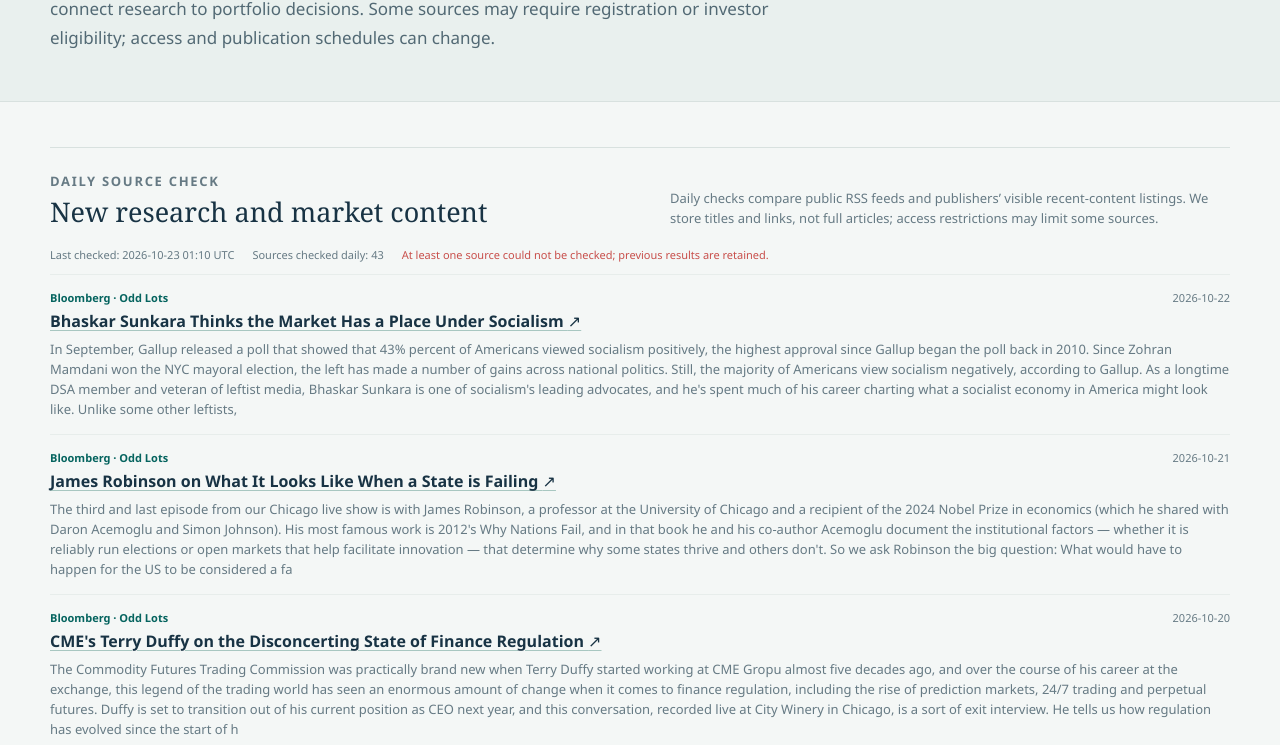
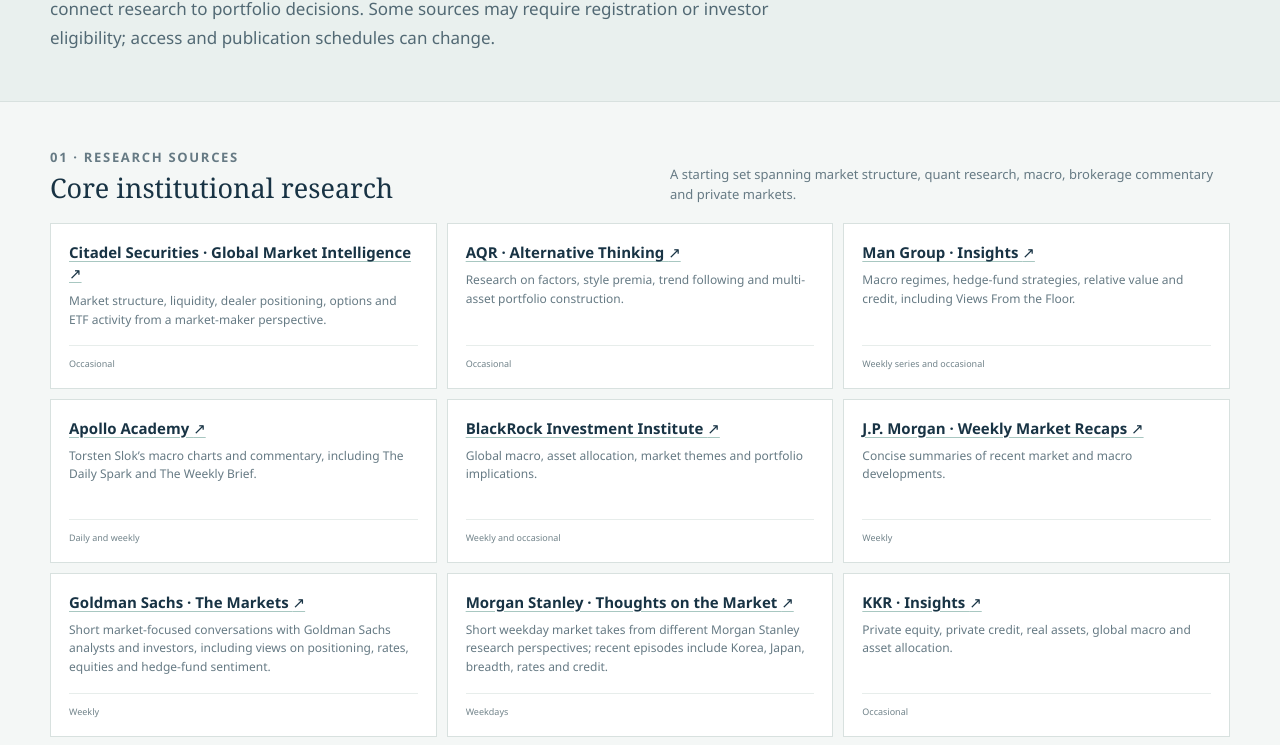
Before and after one commit to data-roh/asia-stock-market-research, a SvelteKit app: page /institutional-research in a window 1280 px wide. Shown: the part 272-1017 px from the top of the page. Built offline with nearby package versions, Linux system fonts and the light colour scheme.

Commit message:
Clarify radar star growth and simplify research library

```diff
--- a/src/lib/content/site-copy.ts
+++ b/src/lib/content/site-copy.ts
@@ -60,16 +60,6 @@
 			title: 'Institutional Research Library',
 			description: 'A curated reading desk for how investment institutions interpret markets, choose data and connect research to portfolio decisions. Some sources may require registration or investor eligibility; access and publication schedules can change.',
 			groupsEyebrow: 'Research sources',
-			updatesEyebrow: 'Daily source check',
-			updatesTitle: 'New research and market content',
-			updatesNote: 'Daily checks compare public RSS feeds and publishers’ visible recent-content listings. We store titles and links, not full articles; access restrictions may limit some sources.',
-			lastCheckedLabel: 'Last checked',
-			notCheckedYet: 'Not checked yet',
-			monitoredSources: 'Sources checked daily',
-			noNewUpdates: 'No new items have been found since monitoring began.',
-			unknownDate: 'Date unavailable',
-			firstSeenLabel: 'First seen',
-			feedWarning: 'At least one source could not be checked; previous results are retained.',
 			routineEyebrow: 'A manageable cadence',
 			routineTitle: 'Weekly reading routine',
 			routineNote: 'Use these as days to check for new material, not as promised publication dates.',
@@ -149,16 +139,6 @@
 			title: '기관 리서치 라이브러리',
 			description: '투자기관이 시장을 해석하고, 데이터를 선택하며, 리서치를 포트폴리오 결정과 연결하는 방식을 살펴보는 자료 모음입니다. 일부 자료는 가입이나 투자자 자격 확인이 필요할 수 있으며, 접근 조건과 발행 주기는 바뀔 수 있습니다.',
 			groupsEyebrow: '리서치 소스',
-			updatesEyebrow: '매일 새 자료 확인',
-			updatesTitle: '새 리서치 및 시장 콘텐츠',
-			updatesNote: '매일 공개 RSS 피드와 각 기관의 최신 자료 목록을 확인합니다. 원문 전체가 아닌 제목과 링크만 저장하며, 접근 제한에 따라 일부 출처는 확인되지 않을 수 있습니다.',
-			lastCheckedLabel: '마지막 확인',
-			notCheckedYet: '아직 확인 전',
-			monitoredSources: '매일 확인하는 출처',
-			noNewUpdates: '추적을 시작한 뒤 새 항목이 아직 발견되지 않았습니다.',
-			unknownDate: '날짜 정보 없음',
-			firstSeenLabel: '최초 확인',
-			feedWarning: '일부 출처를 확인하지 못했습니다. 기존 목록은 유지됩니다.',
 			routineEyebrow: '지속 가능한 읽기 루틴',
 			routineTitle: '주간 읽기 루틴',
 			routineNote: '아래 요일은 새 자료를 확인할 추천 시점이며, 발행일을 보장하지 않습니다.',
--- a/src/routes/+layout.svelte
+++ b/src/routes/+layout.svelte
@@ -9,11 +9,11 @@
 	let { children }: LayoutProps = $props();
 	const copy = $derived(siteCopy[$locale]);
 	const navigation = [
-		{ key: 'about', label: 'about', href: 'about/' },
+		{ key: 'radar', label: 'radar', href: 'research-radar/' },
+		{ key: 'library', label: 'library', href: 'institutional-research/' },
 		{ key: 'knowledge', label: 'knowledge', anchor: 'market-knowledge' },
 		{ key: 'quant', label: 'quant', href: 'quant/' },
-		{ key: 'library', label: 'library', href: 'institutional-research/' },
-		{ key: 'radar', label: 'radar', href: 'research-radar/' },
+		{ key: 'about', label: 'about', href: 'about/' },
 		{ key: 'weekly', label: 'weekly', external: 'https://www.linkedin.com/build-relation/newsletter-follow?entityUrn=7490416413996900352' }
 	] as const;
 
--- a/src/routes/app.css
+++ b/src/routes/app.css
@@ -120,18 +120,6 @@
 .topic-card h2 { margin-bottom: 8px; font-family: inherit; font-size: 16px; font-weight: 700; line-height: 1.35; }
 .topic-card p { margin: 0; color: var(--muted); font-size: 13px; line-height: 1.55; }
 .resource-group + .resource-group { margin-top: 42px; }
-.updates-group { padding-block: 23px; border-top: 1px solid var(--line); border-bottom: 1px solid var(--line); }
-.updates-status { display: flex; flex-wrap: wrap; gap: 8px 18px; margin: 0 0 12px; color: var(--muted); font-size: 11px; }
-.updates-warning { color: var(--red); }
-.updates-list { border-top: 1px solid #e7edeb; }
-.update-entry { padding: 15px 0; border-bottom: 1px solid #e7edeb; }
-.update-entry:last-child { border-bottom: 0; }
-.update-entry-meta { display: flex; flex-wrap: wrap; justify-content: space-between; gap: 6px 16px; margin-bottom: 5px; color: var(--teal-dark); font-size: 11px; font-weight: 700; }
-.update-entry-meta time { color: var(--muted); font-weight: 400; }
-.update-entry h3 { margin: 0 0 6px; font-family: inherit; font-size: 16px; font-weight: 700; line-height: 1.4; }
-.update-entry h3 a { color: var(--ink); text-decoration-color: #a8c7c1; text-underline-offset: 3px; }
-.update-entry h3 a:hover { color: var(--teal-dark); }
-.update-entry > p, .updates-empty { margin: 0; color: var(--muted); font-size: 13px; line-height: 1.55; }
 .resource-group-heading { display: flex; align-items: end; justify-content: space-between; gap: 24px; margin-bottom: 17px; }
 .resource-group-heading h2 { margin-bottom: 0; font-size: 27px; }
 .resource-group-heading p { max-width: 560px; margin-bottom: 2px; color: var(--muted); font-size: 13px; line-height: 1.55; }
--- a/src/routes/institutional-research/+page.svelte
+++ b/src/routes/institutional-research/+page.svelte
@@ -2,8 +2,6 @@
 	import { resolve } from '$app/paths';
 	import { locale } from '#lib/locale.js';
 	import { siteCopy } from '#lib/content/site-copy.js';
-	import researchFeedConfig from '#lib/content/research-feeds.json';
-	import researchUpdateReport from '#lib/content/research-updates.json';
 	import { researchGroupsKo, researchSourceCopyKo, weeklyRoutineKo } from '#lib/content/institutional-research-ko.js';
 	import {
 		researchSources,
@@ -12,25 +10,7 @@
 	} from '#lib/content/institutional-research.js';
 	import type { ResearchSource } from '#lib/content/institutional-research.js';
 
-	interface ResearchUpdate {
-		key: string;
-		sourceId: string;
-		title: string;
-		url: string;
-		publishedAt: string | null;
-		detectedAt: string | null;
-		summary: string;
-	}
-
-	interface ResearchUpdateReport {
-		lastCheckedAt: string | null;
-		sourceChecks: { sourceId: string; method?: string; ok: boolean; error: string | null }[];
-		items: ResearchUpdate[];
-	}
-
-	const updateReport = researchUpdateReport as ResearchUpdateReport;
 	const sourcesById = new Map(researchSources.map((source) => [source.id, source]));
-	const monitoredSourceCount = researchFeedConfig.feeds.length + researchFeedConfig.pages.length;
 	const findSource = (id: string): ResearchSource => {
 		const source = sourcesById.get(id);
 		if (!source) throw new Error(`Unknown research source: ${id}`);
@@ -58,40 +38,6 @@
 	</section>
 
 	<div class="page-body shell">
-		<section class="resource-group updates-group" aria-labelledby="updates-title">
-			<div class="resource-group-heading">
-				<div>
-					<p class="eyebrow">{copy.updatesEyebrow}</p>
-					<h2 id="updates-title">{copy.updatesTitle}</h2>
-				</div>
-				<p>{copy.updatesNote}</p>
-			</div>
-			<div class="updates-status">
-				<span>{copy.lastCheckedLabel}: {updateReport.lastCheckedAt?.slice(0, 16).replace('T', ' ') ?? copy.notCheckedYet} UTC</span>
-				<span>{copy.monitoredSources}: {monitoredSourceCount}</span>
-				{#if updateReport.sourceChecks.some((check) => !check.ok)}
-					<span class="updates-warning">{copy.feedWarning}</span>
-				{/if}
-			</div>
-			{#if updateReport.items.length > 0}
-				<div class="updates-list">
-					{#each updateReport.items as item (item.key)}
-						{@const source = findSource(item.sourceId)}
-						<article class="update-entry">
-							<div class="update-entry-meta">
-								<span>{source.name}</span>
-								<time datetime={item.publishedAt ?? item.detectedAt ?? undefined}>{item.publishedAt?.slice(0, 10) ?? (item.detectedAt ? `${copy.firstSeenLabel} ${item.detectedAt.slice(0, 10)}` : copy.unknownDate)}</time>
-							</div>
-							<h3><a href={item.url} target="_blank" rel="external noreferrer">{item.title} <span aria-hidden="true">↗</span></a></h3>
-							{#if item.summary}<p>{item.summary}</p>{/if}
-						</article>
-					{/each}
-				</div>
-			{:else}
-				<p class="updates-empty">{copy.noNewUpdates}</p>
-			{/if}
-		</section>
-
 		{#each researchSourceGroups as group, groupIndex (group.title)}
 			{@const groupCopy = $locale === 'ko' ? researchGroupsKo[groupIndex] : group}
 			<section id={group.anchor} class="resource-group" aria-label={groupCopy.title}>
--- a/src/routes/research-radar/+page.svelte
+++ b/src/routes/research-radar/+page.svelte
@@ -65,7 +65,7 @@
 						{:else}<p class="radar-empty">{$locale === 'ko' ? '7일 별 수 비교가 쌓이는 중입니다. 첫 주에는 증가량을 표시하지 않습니다.' : 'Collecting a seven-day star baseline. Growth appears after the first week.'}</p>{/each}
 					</div>
 				</div>
-				<p class="radar-method">{$locale === 'ko' ? '제목·발췌는 공개 메타데이터에 한정됩니다. SSRN 날짜는 DOI 등록일이며 게시일과 다를 수 있습니다. GitHub 증가량은 추적 중인 저장소의 관측값입니다. 원문에서 주장과 방법론을 확인하세요.' : 'Titles and excerpts come from public metadata only. SSRN dates are DOI registration dates and can differ from posting dates. GitHub growth uses observed snapshots of tracked repos. Open the original to verify claims and methods.'}</p>
+				<p class="radar-method">{$locale === 'ko' ? '제목·발췌는 공개 메타데이터에 한정됩니다. SSRN 날짜는 DOI 등록일이며 게시일과 다를 수 있습니다. GitHub 별 증가량은 오늘과 정확히 7일 전의 홍콩 날짜 스냅샷이 모두 있는 저장소만 표시합니다. 원문에서 주장과 방법론을 확인하세요.' : 'Titles and excerpts come from public metadata only. SSRN dates are DOI registration dates and can differ from posting dates. GitHub star deltas appear only for repositories with both today’s and the exact seven-day-old Hong Kong-date snapshots. Open the original to verify claims and methods.'}</p>
 				{#if radar.sourceErrors.length}<p class="radar-method">{$locale === 'ko' ? `${radar.sourceErrors.length}개 출처를 마지막 실행에서 확인하지 못해 기존 자료를 유지했습니다.` : `${radar.sourceErrors.length} source checks failed on the last run; previous records were retained.`}</p>{/if}
 			{/if}
 		</section>
```
Also changed, not shown: 2 other files (tests, documents, lock files or other folders).
